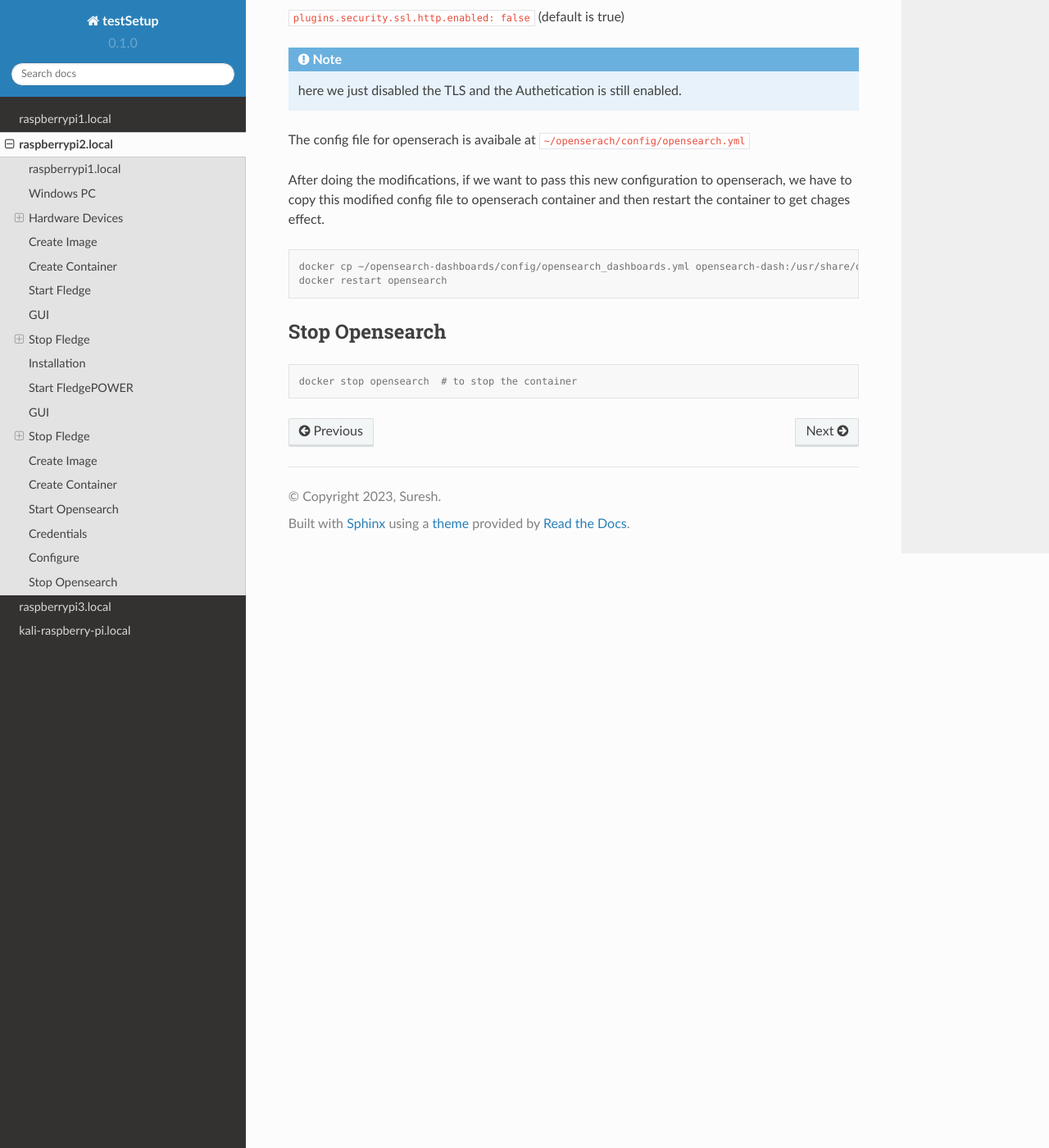
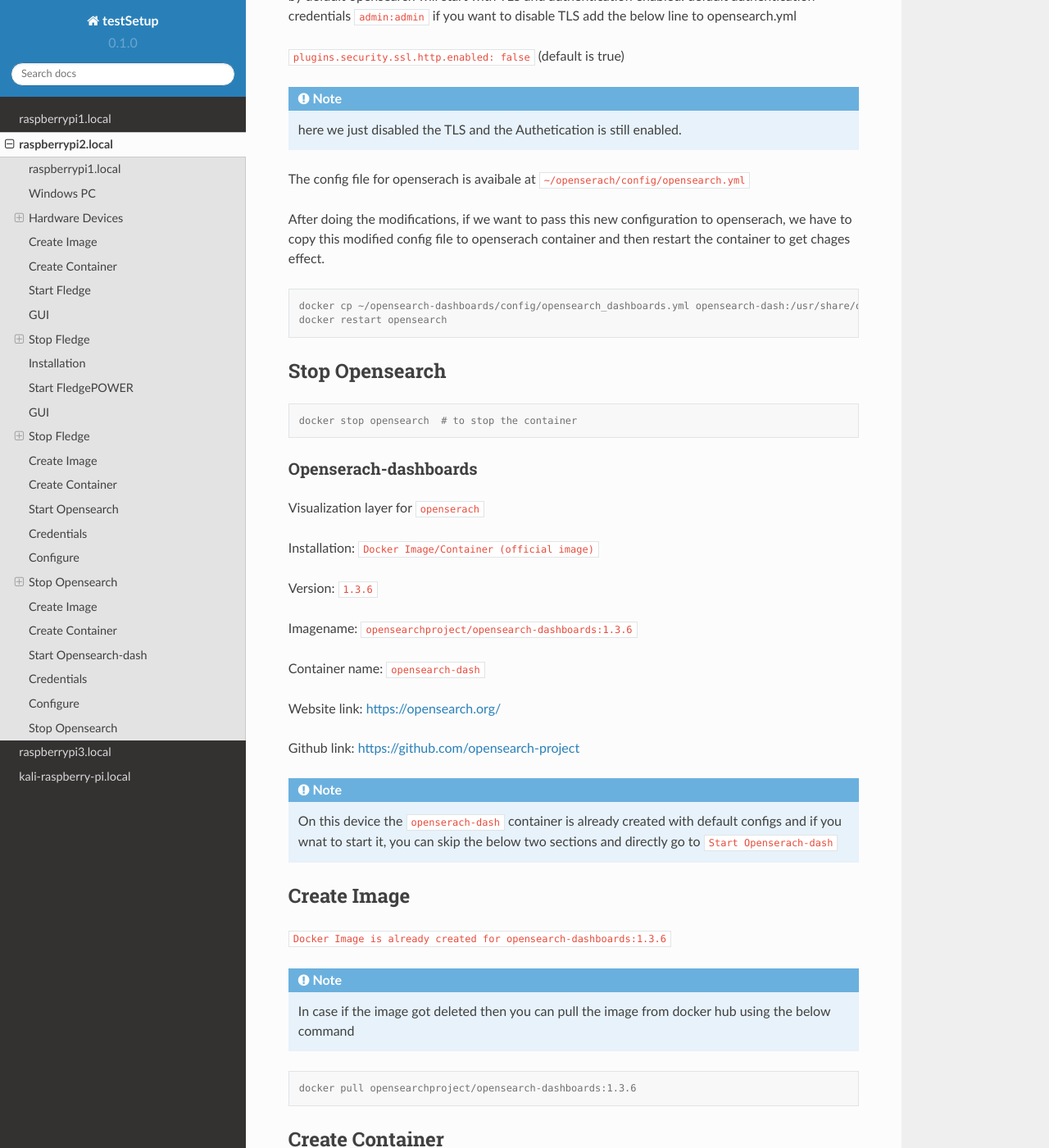
Before and after one commit to suresh-iitr/setup, a Sphinx documentation site: the page built from docs/source/raspberrypi2.rst, in a window 1280 px wide and 1400 px high, scrolled down 8090 px. Shown: the whole window at 82% size. Built offline with Sphinx 7.4.7 and the Read the Docs theme 2.0.0, drawn with Linux system fonts in a browser that asks for light colours; some of the changed text lies outside the part shown.

Commit message:
Update raspberrypi2.rst

```diff
--- a/docs/source/raspberrypi2.rst
+++ b/docs/source/raspberrypi2.rst
@@ -303,6 +303,8 @@ The only difference is while creating the container instnace, ``--log-driver=flu
 Openserach
 ======
 
+An opensource search engine that can be used for log analysis and SIEM design.
+
 Installation: ``Docker Image/Container (official image)``
 
 Version: ``1.3.6``
@@ -418,3 +420,121 @@ Stop Opensearch
 .. code-block:: console
 
    docker stop opensearch  # to stop the container
+
+======
+Openserach-dashboards
+======
+
+Visualization layer for ``openserach``
+
+Installation: ``Docker Image/Container (official image)``
+
+Version: ``1.3.6``
+
+
+Imagename: ``opensearchproject/opensearch-dashboards:1.3.6``
+
+Container name: ``opensearch-dash``
+
+Website link: https://opensearch.org/
+
+Github link: https://github.com/opensearch-project
+
+.. note::
+
+  On this device the ``openserach-dash`` container is already created with default configs and if you wnat to start it, you can skip the below two sections and directly go to ``Start Openserach-dash``
+
+------
+Create Image
+------
+
+``Docker Image is already created for opensearch-dashboards:1.3.6``
+
+.. note::
+
+  In case if the image got deleted then you can pull the image from docker hub using the below command
+
+.. code-block:: console
+
+   docker pull opensearchproject/opensearch-dashboards:1.3.6
+
+------
+Create Container
+------
+
+``Docker Container is already created for opensearch-dashboards`` with the name **opensearch-dash**
+
+.. note::
+
+  In case if the container got deleted then you can create the container instance from the docker image using the below command
+
+.. code-block:: console
+
+  docker run -d --name opensearch-dash --net=opensearch -p 5601:5601 opensearchproject/opensearch-dashboards:1.3.6
+
+------
+Start Opensearch-dash
+------
+
+.. code-block:: console
+
+   docker start opensearch-dash  # to start the container
+
+------
+Credentials
+------
+
+*username*: ``admin``
+
+*password*: ``admin``
+
+
+------
+GUI
+-------
+
+open any browser and enter ``https://localhost:5601/``
+
+It will ask for username and password
+
+pass ``admin`` and ``admin``
+
+------
+Configure
+------
+
+In order to let the openserach-dashboards detect the opensearch running instance, we need to do some configuration changes.
+
+- Modifications
+
+``Line 175: opensearch.hosts: [https://opensearch:9200]``
+
+``Line 176: opensearch.ssl.verificationMode: none``
+
+``Line 177: opensearch.username: admin``
+
+``Line 178: opensearch.password: admin``
+
+``Line 186: server.host: '0.0.0.0'``
+
+
+.. note::
+
+  to work this both the container must be attached to the same network.
+
+The config file for openserach is avaibale at ``~/openserach/config/opensearch.yml``
+
+After doing the modifications, if we want to pass this new configuration to openserach, we have to copy this modified config file to openserach container and then restart the container to get chages effect.
+
+.. code-block:: console
+
+  docker cp ~/opensearch-dashboards/config/opensearch_dashboards.yml opensearch-dash:/usr/share/opensearch-dashboards/config/opensearch_dashboards.yml
+  docker restart opensearch
+
+------
+Stop Opensearch
+------
+
+.. code-block:: console
+
+   docker stop opensearch  # to stop the container
```
